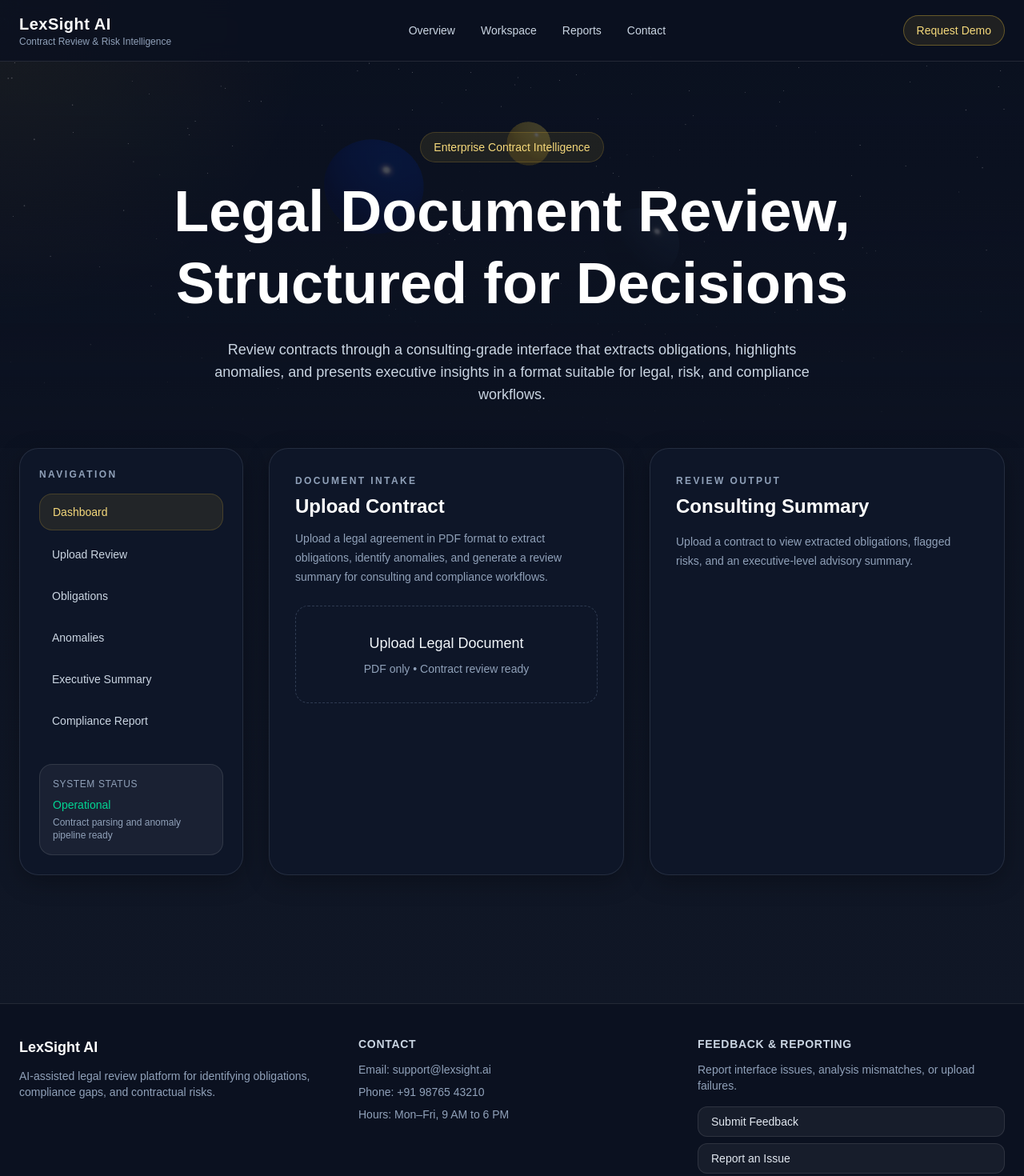
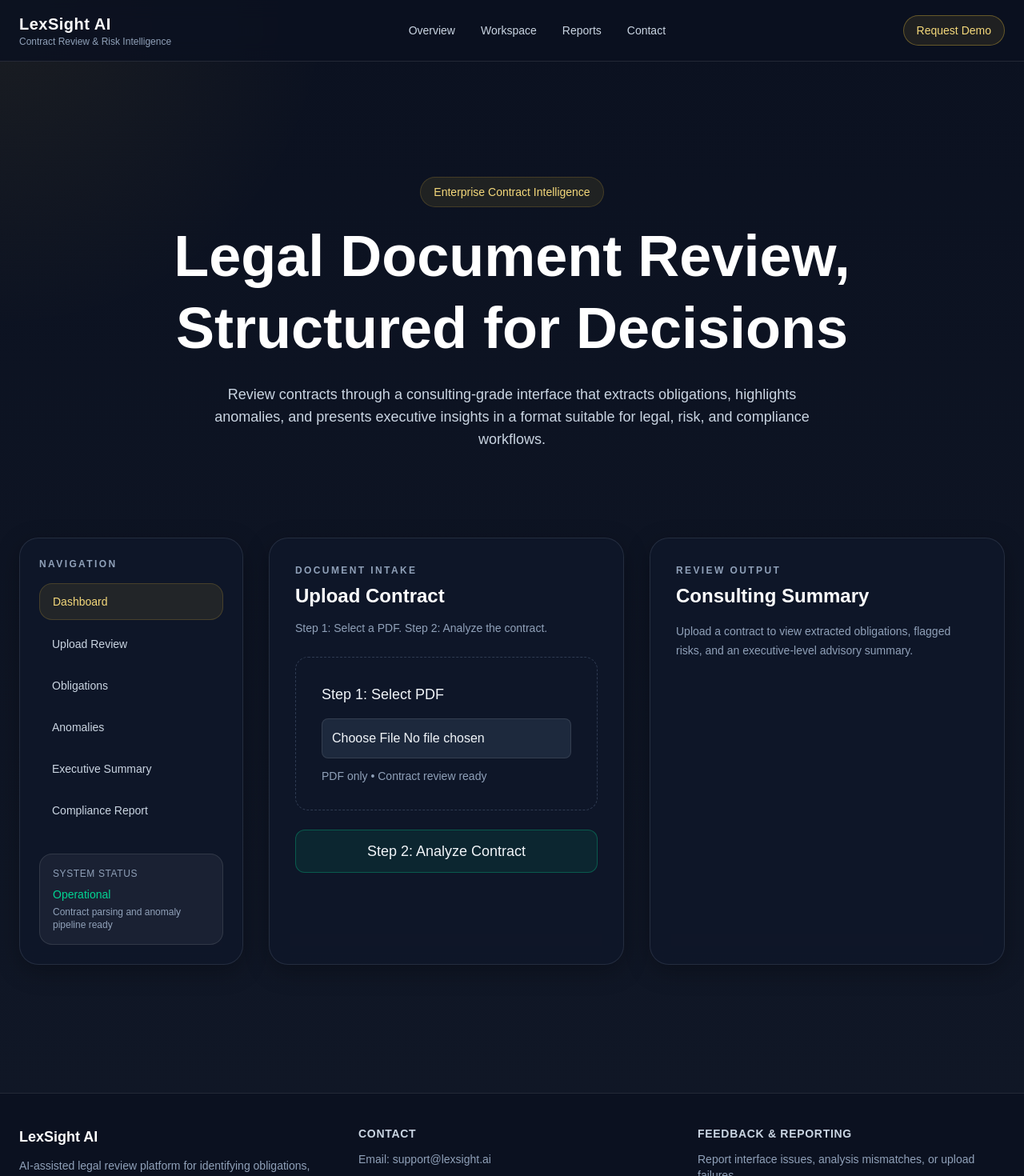
Before and after one commit to shreshth1005/TR-031-InfiniteIntruder, a Next.js app in the folder frontend3d-app/: page / in a window 1280 px wide. Shown: the top 1470 px of the page at 80% size. Built offline with nearby package versions, Linux system fonts and the light colour scheme.

Commit message:
Fixed file upload and analysis pipeline integration

```diff
--- a/frontend3d-app/app/page.tsx
+++ b/frontend3d-app/app/page.tsx
@@ -13,13 +13,17 @@
   const [uploadedFile, setUploadedFile] = useState<File | null>(null);
 
   return (
-    <main className="page-shell min-h-screen text-white">
+    <main className="page-shell min-h-screen text-white relative">
       <Header />
 
-      <section id="overview" className="relative flex min-h-[70vh] items-center justify-center overflow-hidden px-6 pt-28">
-        <Hero3D />
+      <section
+        id="overview"
+        className="relative min-h-[70vh] overflow-hidden px-6 pt-28"
+      >
+        <div className="absolute inset-0 -z-10" />
 
-        <div className="relative z-10 mx-auto max-w-5xl text-center">
+        <div className="relative z-20 mx-auto flex min-h-[70vh] max-w-5xl items-center justify-center text-center">
+          <div>
             <p className="mb-4 inline-block rounded-full border border-[#d4af37]/20 bg-[#d4af37]/10 px-4 py-2 text-sm text-[#f5d97b]">
               Enterprise Contract Intelligence
             </p>
@@ -36,9 +40,10 @@
               in a format suitable for legal, risk, and compliance workflows.
             </p>
           </div>
+        </div>
       </section>
 
-      <section id="workspace" className="relative z-20 mx-auto max-w-7xl px-6 pb-20">
+      <section id="workspace" className="relative z-30 mx-auto max-w-7xl px-6 pb-20">
         <div className="grid grid-cols-1 gap-8 lg:grid-cols-[280px_1fr]">
           <Sidebar />
 
--- a/frontend3d-app/components/Header.js
+++ b/frontend3d-app/components/Header.js
@@ -2,7 +2,7 @@
 
 export default function Header() {
   return (
-    <header className="fixed top-0 left-0 right-0 z-50 border-b border-white/10 bg-[#0b1120]/85 backdrop-blur-md">
+    <header className="fixed top-0 left-0 right-0 z-[200] border-b border-white/10 bg-[#0b1120]/85 backdrop-blur-md">
       <div className="mx-auto flex max-w-7xl items-center justify-between px-6 py-4">
         <div>
           <h1 className="text-xl font-semibold tracking-wide">LexSight AI</h1>
@@ -16,7 +16,10 @@
           <a href="#contact" className="hover:text-white transition">Contact</a>
         </nav>
 
-        <button className="rounded-full border border-[#d4af37]/40 bg-[#d4af37]/10 px-4 py-2 text-sm font-medium text-[#f5d97b] hover:bg-[#d4af37]/20 transition">
+        <button
+          type="button"
+          className="rounded-full border border-[#d4af37]/40 bg-[#d4af37]/10 px-4 py-2 text-sm font-medium text-[#f5d97b] hover:bg-[#d4af37]/20 transition"
+        >
           Request Demo
         </button>
       </div>
--- a/frontend3d-app/components/Hero3D.js
+++ b/frontend3d-app/components/Hero3D.js
@@ -5,9 +5,9 @@
 
 function Orb({ position, scale, color }) {
   return (
-    <Float speed={1.5} rotationIntensity={0.5} floatIntensity={1}>
+    <Float speed={1.2} rotationIntensity={0.4} floatIntensity={0.8}>
       <Sphere args={[1, 64, 64]} position={position} scale={scale}>
-        <MeshDistortMaterial color={color} distort={0.18} speed={1.2} roughness={0.2} />
+        <MeshDistortMaterial color={color} distort={0.15} speed={1} roughness={0.3} />
       </Sphere>
     </Float>
   );
@@ -15,18 +15,23 @@
 
 export default function Hero3D() {
   return (
-    <div className="absolute inset-0 opacity-40">
-      <Canvas camera={{ position: [0, 0, 9], fov: 55 }}>
+    <div
+      className="absolute inset-0 opacity-40 pointer-events-none -z-10"
+      aria-hidden="true"
+    >
+      <Canvas
+        camera={{ position: [0, 0, 9], fov: 55 }}
+        style={{ pointerEvents: "none" }}
+      >
         <ambientLight intensity={1.1} />
         <directionalLight position={[3, 3, 3]} intensity={1.5} />
         <Stars radius={70} depth={25} count={2500} factor={3} fade />
-
         <Orb position={[-3.2, 0.8, -1]} scale={1.1} color="#1e3a8a" />
         <Orb position={[3.2, -0.5, -2]} scale={0.9} color="#334155" />
         <Orb position={[0.6, 2, -3]} scale={0.6} color="#d4af37" />
       </Canvas>
 
-      <div className="absolute inset-0 bg-gradient-to-b from-[#0b1120]/20 via-[#0b1120]/40 to-[#0b1120]" />
+      <div className="absolute inset-0 pointer-events-none bg-gradient-to-b from-[#0b1120]/20 via-[#0b1120]/40 to-[#0b1120]" />
     </div>
   );
 }
--- a/frontend3d-app/components/UploadPanel.js
+++ b/frontend3d-app/components/UploadPanel.js
@@ -5,50 +5,91 @@
 export default function UploadPanel({ setAnalysisData, setUploadedFile }) {
   const [fileName, setFileName] = useState("");
   const [loading, setLoading] = useState(false);
+  const [statusMessage, setStatusMessage] = useState("");
 
-  const handleUpload = async (e) => {
-  const file = e.target.files[0];
+  const handleFileSelect = (e) => {
+    const file = e.target.files && e.target.files[0];
     if (!file) return;
 
     setUploadedFile(file);
     setFileName(file.name);
+    setStatusMessage("File selected successfully. Click Analyze Contract.");
+  };
+
+  const handleAnalyze = async () => {
+    const input = document.getElementById("contract-file-input");
+    const file = input && input.files && input.files[0];
+
+    if (!file) {
+      alert("Please select a PDF file first.");
+      return;
+    }
+
     setLoading(true);
+    setStatusMessage("Uploading PDF to extraction service...");
 
     try {
-    // STEP 1: Send PDF to backend
       const formData = new FormData();
       formData.append("file", file);
 
-    const backendRes = await fetch("http://127.0.0.1:5000/extract", {
+      const backendRes = await fetch("https://tr031-backend.onrender.com/extract", {
         method: "POST",
         body: formData,
       });
 
-    const backendData = await backendRes.json();
+      const backendText = await backendRes.text();
+      console.log("Backend raw response:", backendText);
 
-    console.log("Extracted Clauses:", backendData);
+      if (!backendRes.ok) {
+        throw new Error("Backend extraction failed.");
+      }
 
-    // STEP 2: Send clauses to intelligence API
-    const intelRes = await fetch("http://127.0.0.1:8000/analyze", {
+      let backendData;
+      try {
+        backendData = JSON.parse(backendText);
+      } catch {
+        throw new Error("Backend returned invalid JSON.");
+      }
+
+      if (!backendData.clauses || !Array.isArray(backendData.clauses)) {
+        throw new Error("Backend did not return valid clauses.");
+      }
+
+      setStatusMessage("Clauses extracted. Sending to intelligence service...");
+
+      const intelRes = await fetch("https://tr031-intelligence.onrender.com/analyze", {
         method: "POST",
         headers: {
           "Content-Type": "application/json",
         },
-      body: JSON.stringify(backendData),
+        body: JSON.stringify({
+          clauses: backendData.clauses,
+        }),
       });
 
-    const finalData = await intelRes.json();
+      const intelText = await intelRes.text();
+      console.log("Intelligence raw response:", intelText);
 
-    console.log("Final Analysis:", finalData);
-
-    // STEP 3: Update UI
-    setAnalysisData(finalData);
-
-  } catch (error) {
-    console.error("Error:", error);
+      if (!intelRes.ok) {
+        throw new Error("Intelligence analysis failed.");
       }
 
+      let finalData;
+      try {
+        finalData = JSON.parse(intelText);
+      } catch {
+        throw new Error("Intelligence returned invalid JSON.");
+      }
+
+      setAnalysisData(finalData);
+      setStatusMessage("Analysis complete.");
+    } catch (error) {
+      console.error("Pipeline error:", error);
+      setStatusMessage(`Error: ${error.message}`);
+      alert(`Upload failed: ${error.message}`);
+    } finally {
       setLoading(false);
+    }
   };
 
   return (
@@ -59,21 +100,25 @@
         </p>
         <h2 className="mt-2 text-2xl font-semibold">Upload Contract</h2>
         <p className="mt-3 text-sm leading-6 text-slate-400">
-          Upload a legal agreement in PDF format to extract obligations,
-          identify anomalies, and generate a review summary for consulting and compliance workflows.
+          Step 1: Select a PDF. Step 2: Analyze the contract.
         </p>
       </div>
 
-      <label className="block cursor-pointer rounded-2xl border border-dashed border-slate-500/40 bg-slate-900/40 p-8 text-center transition hover:bg-slate-800/50">
+      <div className="rounded-2xl border border-dashed border-slate-500/40 bg-slate-900/40 p-8">
+        <p className="mb-4 text-lg font-medium text-slate-100">Step 1: Select PDF</p>
+
         <input
+          id="contract-file-input"
           type="file"
           accept=".pdf"
-          onChange={handleUpload}
-          className="hidden"
+          onChange={handleFileSelect}
+          className="block w-full rounded-lg border border-white/10 bg-slate-800 p-3 text-slate-100"
         />
-        <span className="text-lg font-medium text-slate-100">Upload Legal Document</span>
-        <p className="mt-2 text-sm text-slate-400">PDF only • Contract review ready</p>
-      </label>
+
+        <p className="mt-3 text-sm text-slate-400">
+          PDF only • Contract review ready
+        </p>
+      </div>
 
       {fileName && (
         <div className="mt-6 rounded-2xl border border-white/10 bg-white/5 p-4">
@@ -82,9 +127,20 @@
         </div>
       )}
 
-      {loading && (
-        <div className="mt-6 rounded-2xl border border-[#d4af37]/20 bg-[#d4af37]/10 p-4 text-sm text-[#f5d97b]">
-          Reviewing document and preparing structured analysis...
+      <div className="mt-6">
+        <button
+          type="button"
+          onClick={handleAnalyze}
+          disabled={loading}
+          className="w-full rounded-xl border border-emerald-400/30 bg-emerald-500/10 px-6 py-3 text-lg font-medium text-slate-100 hover:bg-emerald-500/20 transition disabled:opacity-50"
+        >
+          {loading ? "Analyzing..." : "Step 2: Analyze Contract"}
+        </button>
+      </div>
+
+      {statusMessage && (
+        <div className="mt-6 rounded-2xl border border-white/10 bg-white/5 p-4 text-sm text-slate-300">
+          {statusMessage}
         </div>
       )}
     </div>
```
Lines whose indentation alone changed are shown as unchanged.
